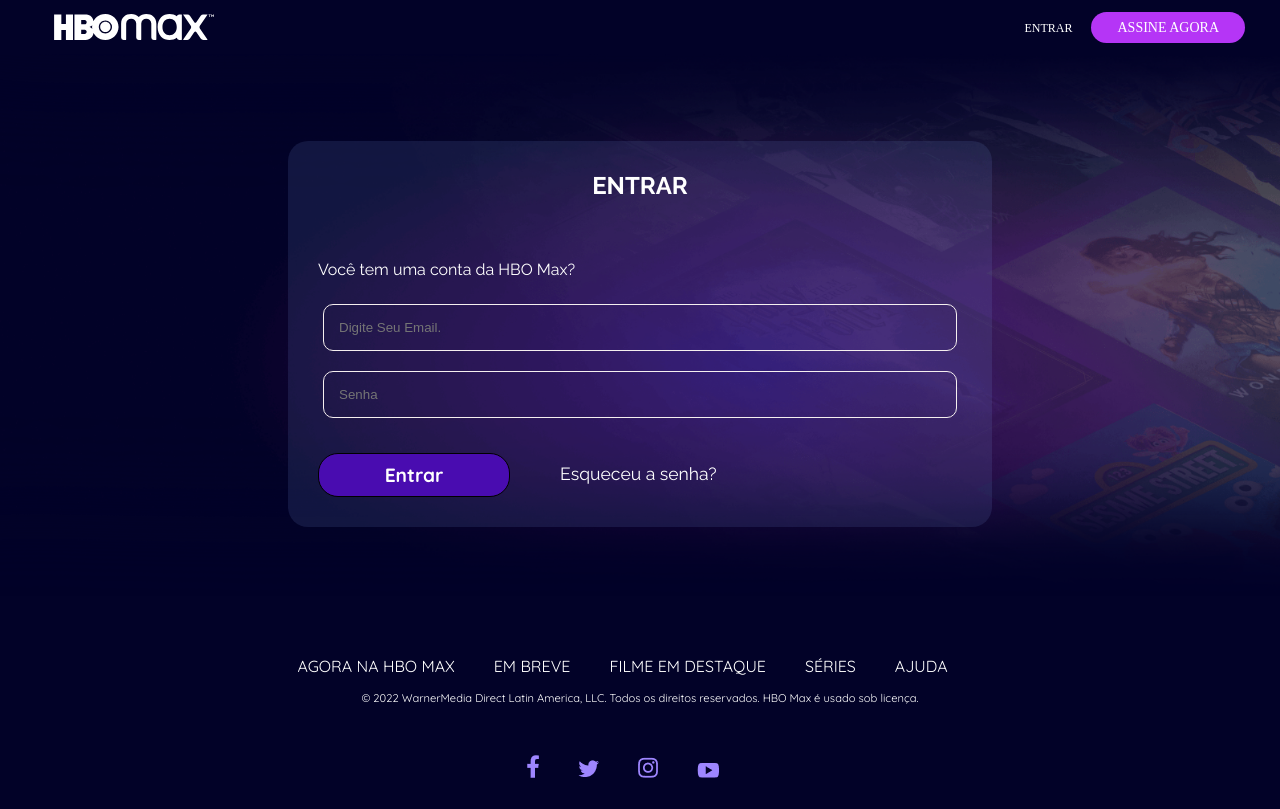
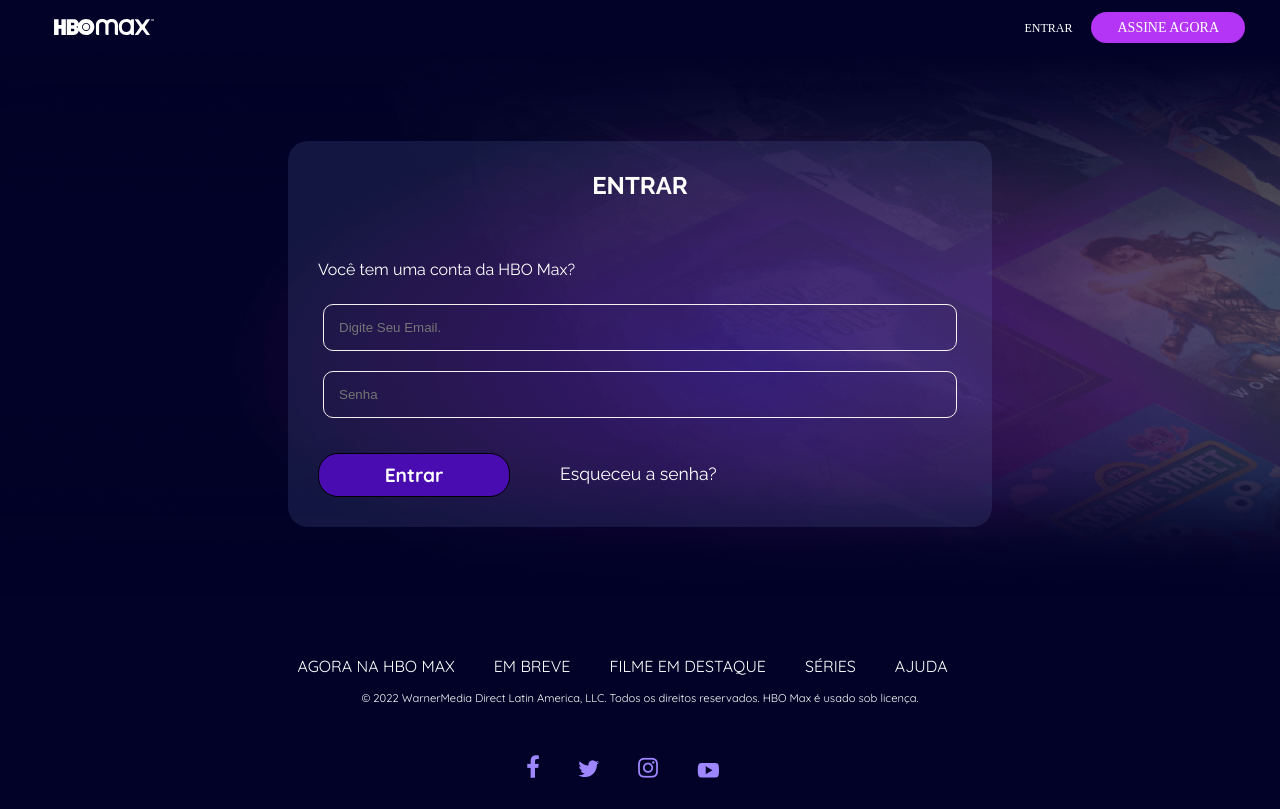
Before and after one commit to elucianojr/hbo-max, a plain HTML site: page login.html in a window 1280 px wide. Shown: the top 809 px of the page. Drawn offline with Linux system fonts and the light colour scheme.

Commit message:
Update login.css

```diff
--- a/login.css
+++ b/login.css
@@ -69,6 +69,9 @@ body {
 }
 .logohbo {
     width: 45%;
+}
+.logohbo img {
+    width: 100px;
 }
 .login {
     width: 50%;
```
